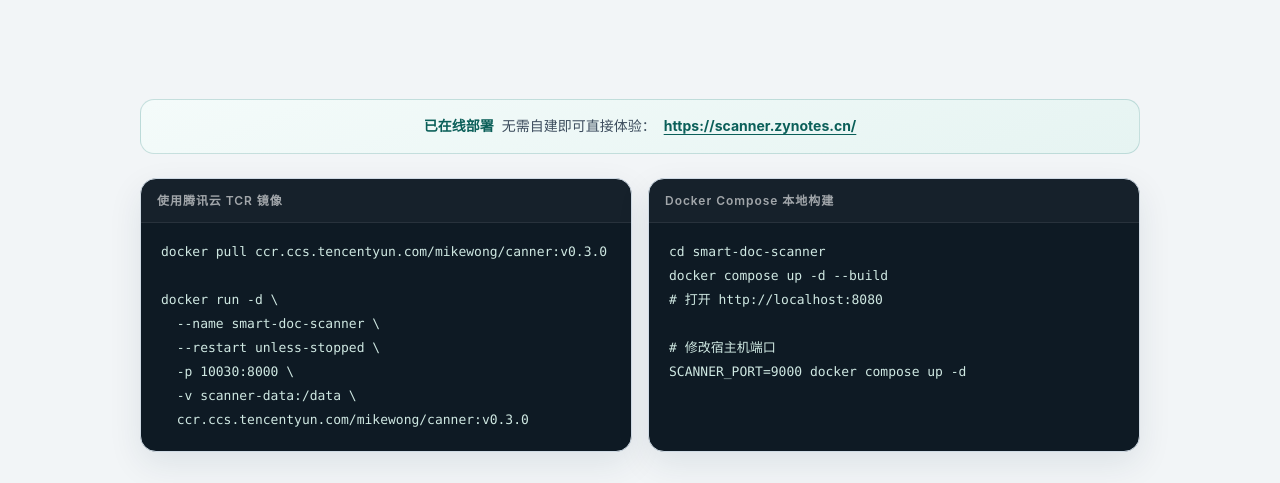
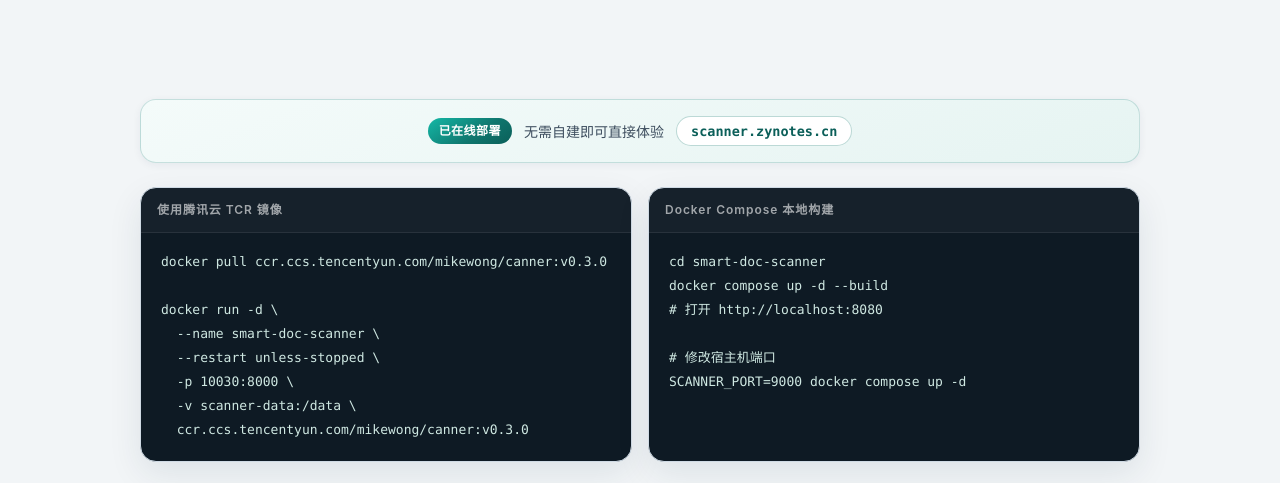
Before and after one commit to vanneswong/smart-doc-scanner-website, a plain HTML site: page deploy.html in a window 1280 px wide. Shown: the part 272-755 px from the top of the page. Drawn offline with Linux system fonts and the light colour scheme.

Commit message:
更新 sitemap 并美化在线部署横幅
- sitemap.xml 增加在线应用 https://scanner.zynotes.cn/
- 部署页「已在线部署」横幅重排版：徽标 + 文字 + 链接胶囊，居中无偏移

```diff
--- a/deploy.html
+++ b/deploy.html
@@ -99,9 +99,9 @@
     <!-- ======================= Deploy ======================= -->
     <section class="section" id="deploy">
       <div class="live-banner">
-        <strong>已在线部署</strong>
-        <span>无需自建即可直接体验：</span>
-        <a href="https://scanner.zynotes.cn/" target="_blank" rel="noopener">https://scanner.zynotes.cn/</a>
+        <span class="live-badge">已在线部署</span>
+        <span class="live-text">无需自建即可直接体验</span>
+        <a class="live-link" href="https://scanner.zynotes.cn/" target="_blank" rel="noopener">scanner.zynotes.cn</a>
       </div>
       <div class="deploy-grid">
         <div class="code-block">
--- a/sitemap.xml
+++ b/sitemap.xml
@@ -5,6 +5,12 @@
     <lastmod>2026-11-20</lastmod>
     <changefreq>weekly</changefreq>
     <priority>1.0</priority>
+  </url>
+  <url>
+    <loc>https://scanner.zynotes.cn/</loc>
+    <lastmod>2026-11-20</lastmod>
+    <changefreq>weekly</changefreq>
+    <priority>0.9</priority>
   </url>
   <url>
     <loc>https://smartscanner.zynotes.cn/features.html</loc>
--- a/style.css
+++ b/style.css
@@ -1120,25 +1120,53 @@ tbody tr:hover td { background: rgba(15, 118, 110, 0.03); }
   align-items: center;
   justify-content: center;
   flex-wrap: wrap;
-  gap: 8px;
-  padding: 15px 20px;
+  gap: 10px 12px;
+  padding: 16px 20px;
   border: 1px solid rgba(15, 118, 110, 0.2);
-  border-radius: 14px;
+  border-radius: 16px;
   background: linear-gradient(160deg, #f4fbfa, #e6f4f2);
+  box-shadow: var(--shadow-sm);
   color: var(--ink-soft);
   font-size: 14px;
+  line-height: 1.5;
 }
 
-.live-banner strong {
-  color: var(--accent-strong);
+.live-badge {
+  display: inline-flex;
+  align-items: center;
+  padding: 4px 11px;
+  border-radius: 999px;
+  background: linear-gradient(145deg, #14b8a6, #0f766e 60%, #0b5f59);
+  color: #fff;
+  font-size: 12px;
   font-weight: 700;
+  letter-spacing: 0.04em;
+  white-space: nowrap;
 }
 
-.live-banner a {
-  color: var(--accent-strong);
-  font-weight: 700;
-  text-decoration: underline;
-  text-underline-offset: 3px;
+.live-text {
+  color: var(--ink-soft);
+  white-space: nowrap;
 }
 
-.live-banner a:hover { color: var(--accent-bright); }
+.live-link {
+  display: inline-flex;
+  align-items: center;
+  padding: 4px 14px;
+  border: 1px solid rgba(15, 118, 110, 0.28);
+  border-radius: 999px;
+  background: #fff;
+  color: var(--accent-strong);
+  font-family: var(--mono);
+  font-size: 13.5px;
+  font-weight: 700;
+  text-decoration: none;
+  transition: background 0.18s ease, color 0.18s ease, border-color 0.18s ease, transform 0.18s ease;
+}
+
+.live-link:hover {
+  background: var(--accent);
+  border-color: var(--accent);
+  color: #fff;
+  transform: translateY(-1px);
+}
```
